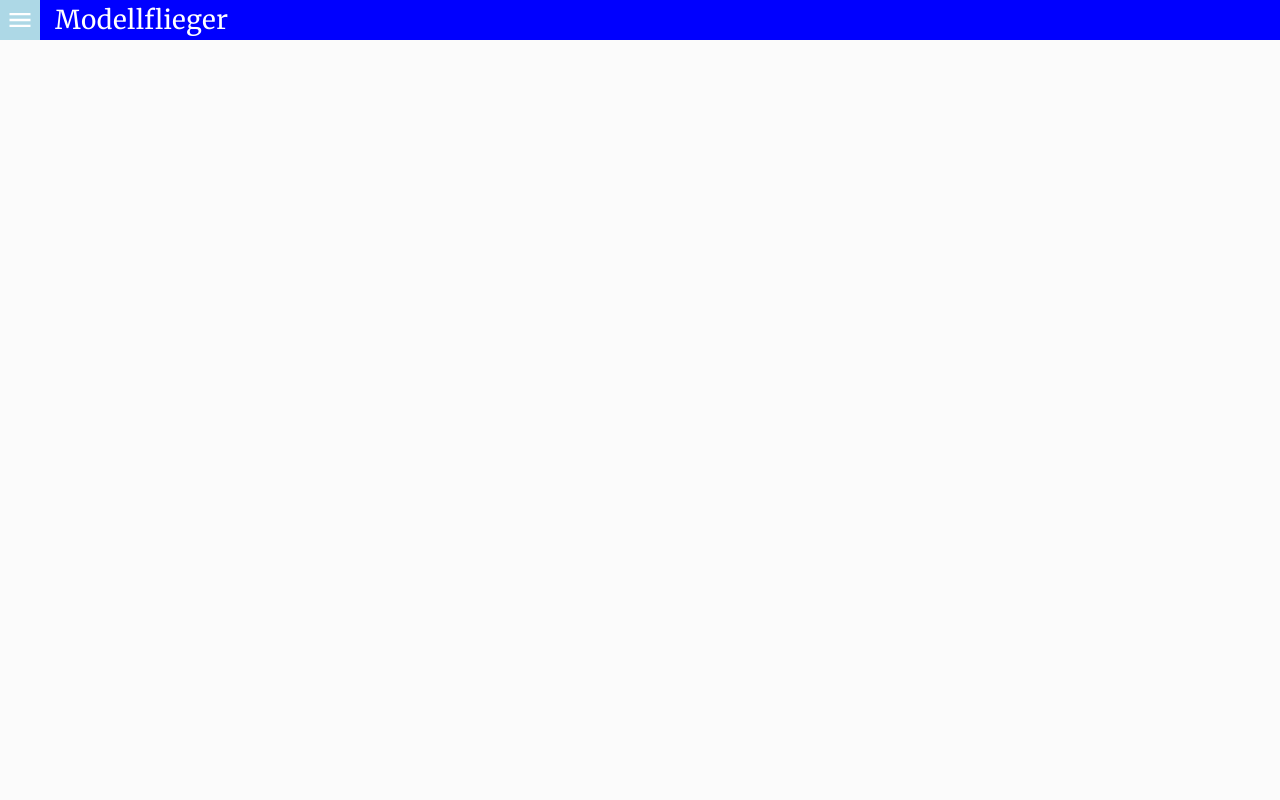
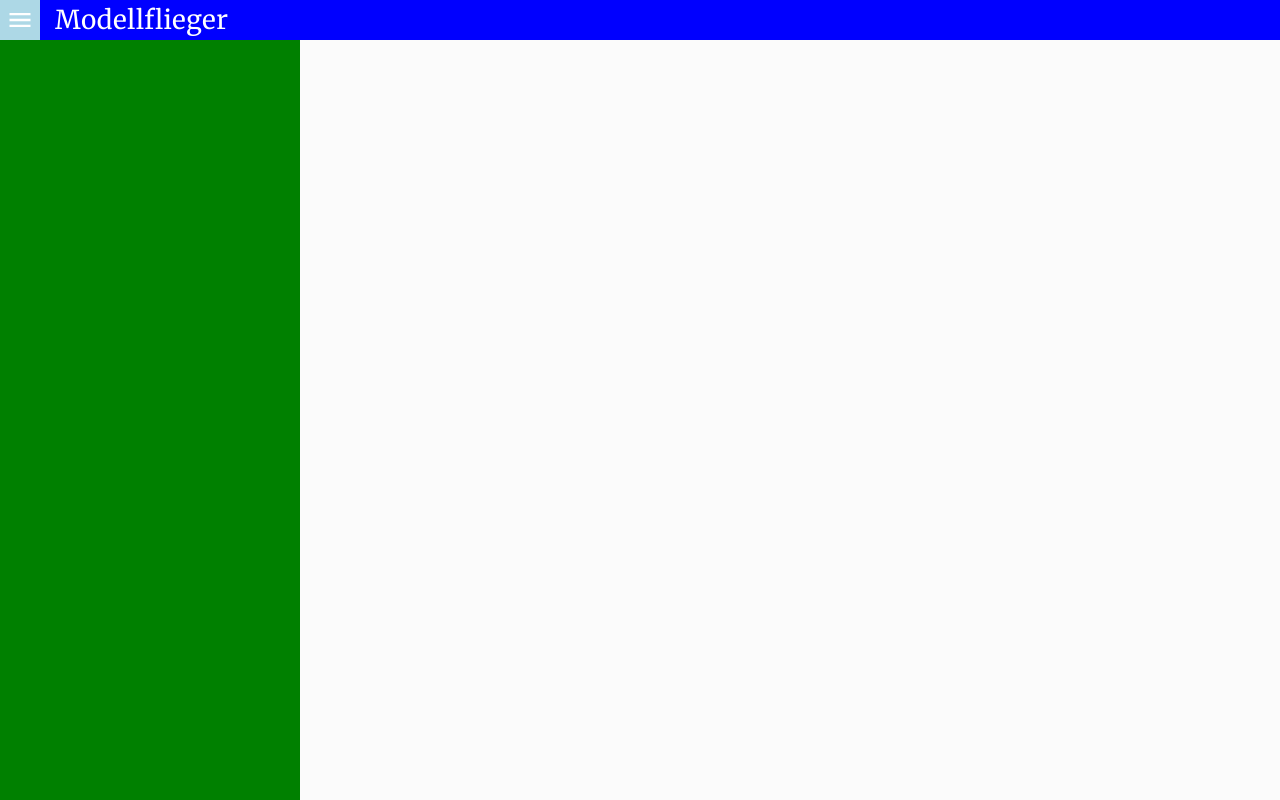
Before and after one commit to hspeedy/modellflieger, an Angular app in the folder web/: page / in a window 1280 px wide. Built offline with nearby package versions, Linux system fonts and the light colour scheme.

Commit message:
added menu

```diff
--- a/web/src/app/atoms/app-caption/app-caption.component.html
+++ b/web/src/app/atoms/app-caption/app-caption.component.html
@@ -1 +1 @@
-<label class="app-caption app-caption-text">{{text}}</label>
+<label class="app-caption">{{text}}</label>
--- /dev/null
+++ b/web/src/app/molecules/app-menu/app-menu.component.css
@@ -0,0 +1,4 @@
+.app-menu {
+  width: 100%;
+  height: 100%;
+}
--- /dev/null
+++ b/web/src/app/molecules/app-menu/app-menu.component.html
@@ -0,0 +1,2 @@
+<div class="app-menu">
+</div>
--- /dev/null
+++ b/web/src/app/molecules/app-menu/app-menu.component.ts
@@ -0,0 +1,15 @@
+import { Component, OnInit } from '@angular/core';
+
+@Component({
+  selector: 'app-menu',
+  templateUrl: './app-menu.component.html',
+  styleUrls: ['./app-menu.component.css']
+})
+export class AppMenuComponent implements OnInit {
+
+  constructor() { }
+
+  ngOnInit() {
+  }
+
+}
--- a/web/src/app/organisms/app-frame/app-frame.component.html
+++ b/web/src/app/organisms/app-frame/app-frame.component.html
@@ -1,5 +1,6 @@
 <app-frame-template>
   <app-bar appbar>
-
   </app-bar>
+  <app-menu appmenu>
+  </app-menu>
 </app-frame-template>
--- a/web/src/app/templates/app-frame-template/app-frame-template.component.css
+++ b/web/src/app/templates/app-frame-template/app-frame-template.component.css
@@ -11,6 +11,15 @@
   position: fixed;
 }
 
+.app-menu {
+  width: 300px;
+  height: 100%;
+  position: fixed;
+  top: 40px;
+  left: 0px;
+  z-index: 9000;
+}
+
 .app-content {
   width: 100%;
   height: 100%;
--- a/web/src/app/templates/app-frame-template/app-frame-template.component.html
+++ b/web/src/app/templates/app-frame-template/app-frame-template.component.html
@@ -5,4 +5,7 @@
   <div class="app-content">
     <ng-content select="[appcontent]"></ng-content>
   </div>
+  <div class="app-menu">
+    <ng-content select="[appmenu]"></ng-content>
+  </div>
 </div>
--- a/web/src/styles.css
+++ b/web/src/styles.css
@@ -35,6 +35,10 @@
   background-color: lightblue;
 }
 
-.app-caption-text {
+.app-caption {
   color: #ffffff;
 }
+
+.app-menu {
+  background-color: green;
+}
```
Also changed, not shown: web/src/app/molecules/molecules.module.ts (+5 -2 lines), 2 other files (tests, documents, lock files or other folders).
